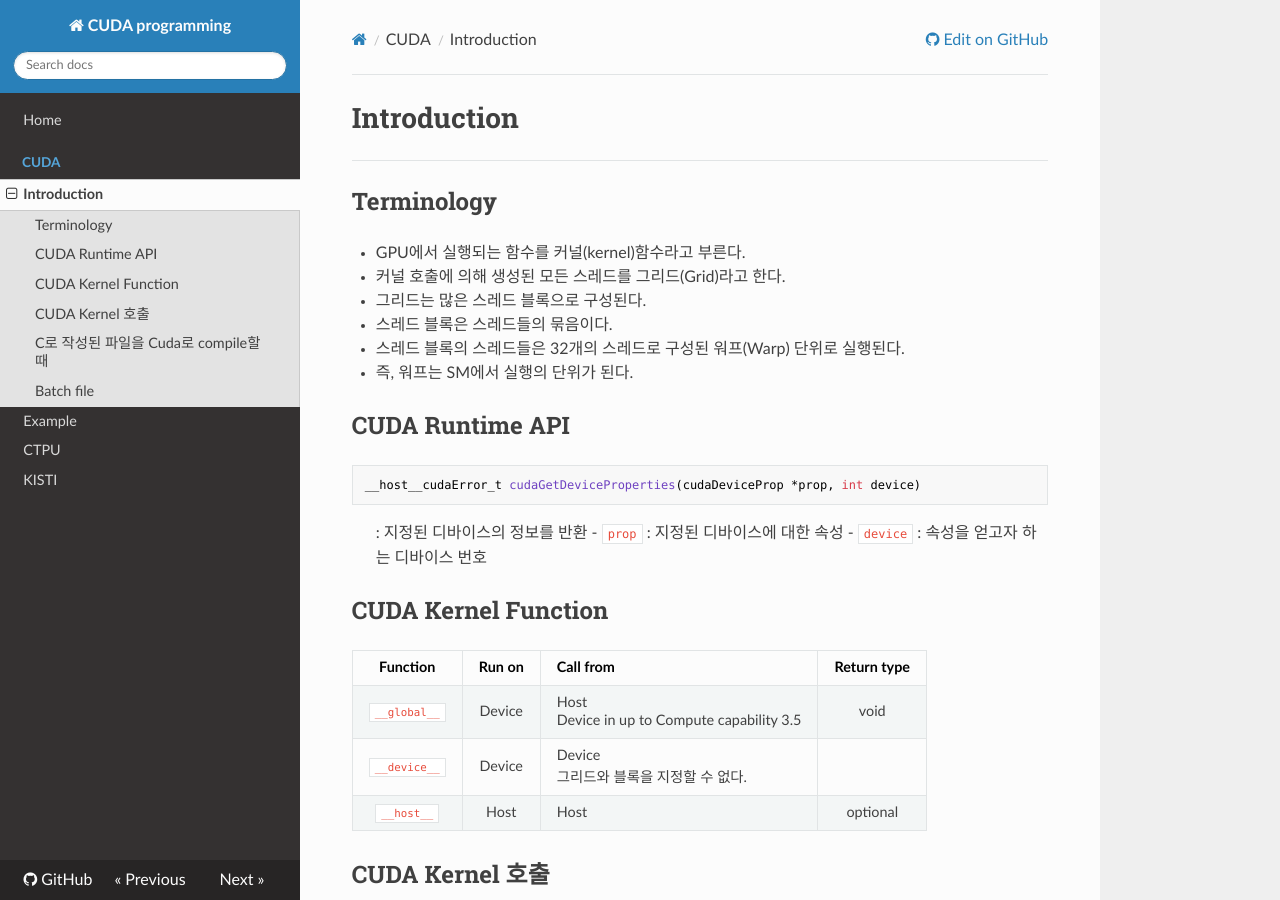
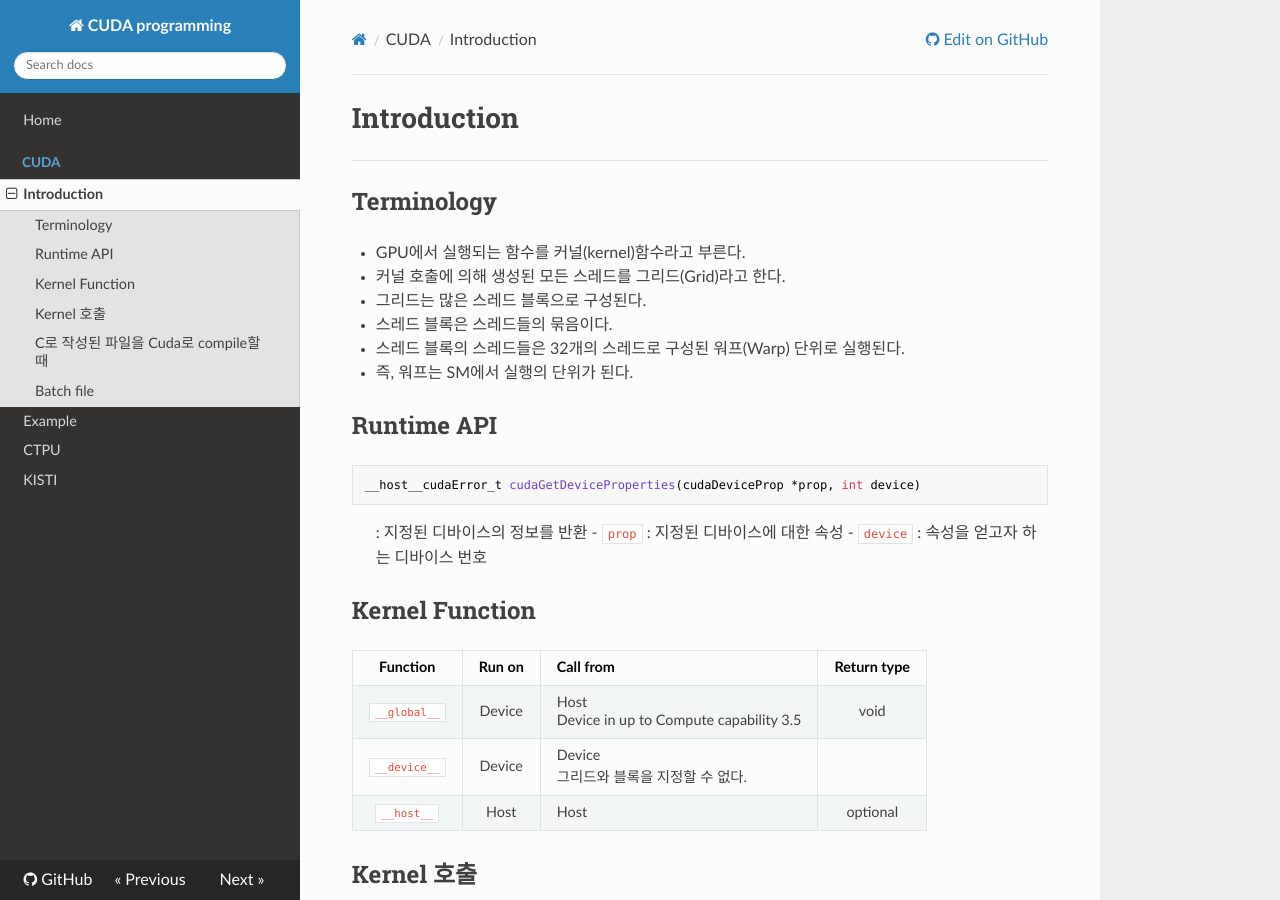
Before and after one commit to WonyoungCho/CUDA, an MkDocs documentation site: the page built from docs/CUDA_int.md, in a window 1280 px wide and 900 px high. Built offline with MkDocs 1.6.1, drawn with Linux system fonts in a browser that asks for light colours; nearby versions of some CDN libraries; old or Windows-style settings are respelled for this version of MkDocs.

Commit message:
Update CUDA_int.md

````diff
--- a/docs/CUDA_int.md
+++ b/docs/CUDA_int.md
@@ -9,7 +9,7 @@
 - 스레드 블록의 스레드들은 32개의 스레드로 구성된 워프(Warp) 단위로 실행된다.
 - 즉, 워프는 SM에서 실행의 단위가 된다.
 
-## CUDA Runtime API
+## Runtime API
 ```c
 __host__cudaError_t cudaGetDeviceProperties(cudaDeviceProp *prop, int device)
 ```
@@ -17,14 +17,14 @@ __host__cudaError_t cudaGetDeviceProperties(cudaDeviceProp *prop, int device)
 > - `prop` : 지정된 디바이스에 대한 속성
 > - `device` : 속성을 얻고자 하는 디바이스 번호
 
-## CUDA Kernel Function
+## Kernel Function
 Function | Run on | Call from| Return type
 :-:|:-:|:-|:-:
 `__global__` | Device | Host <br> Device in up to Compute capability 3.5 | void
 `__device__` | Device | Device <br> 그리드와 블록을 지정할 수 없다. |
 `__host__` | Host | Host | optional
 
-## CUDA Kernel 호출
+## Kernel 호출
 ```c
 function_name<<<grid,block>>>(argument list);
 ```
````
